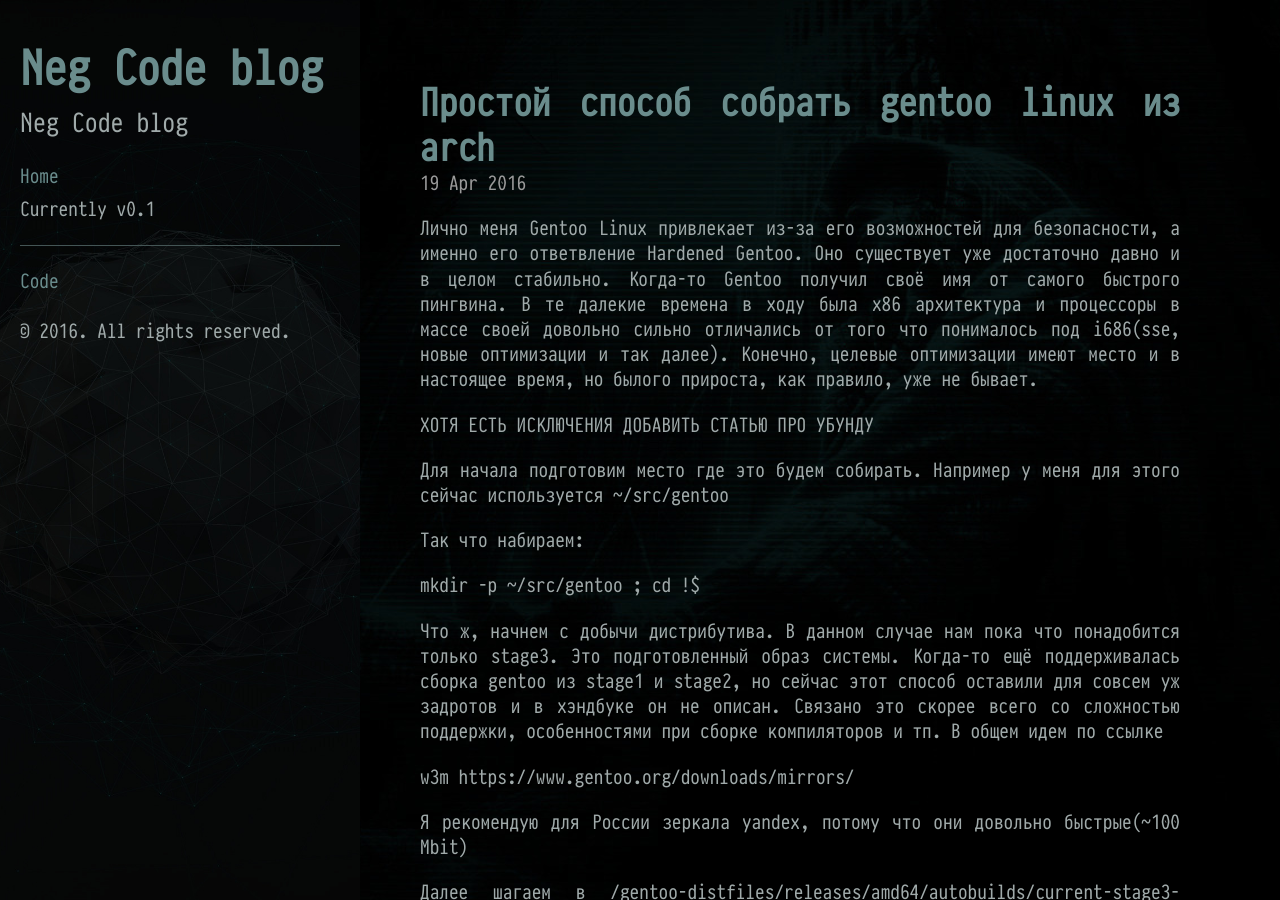
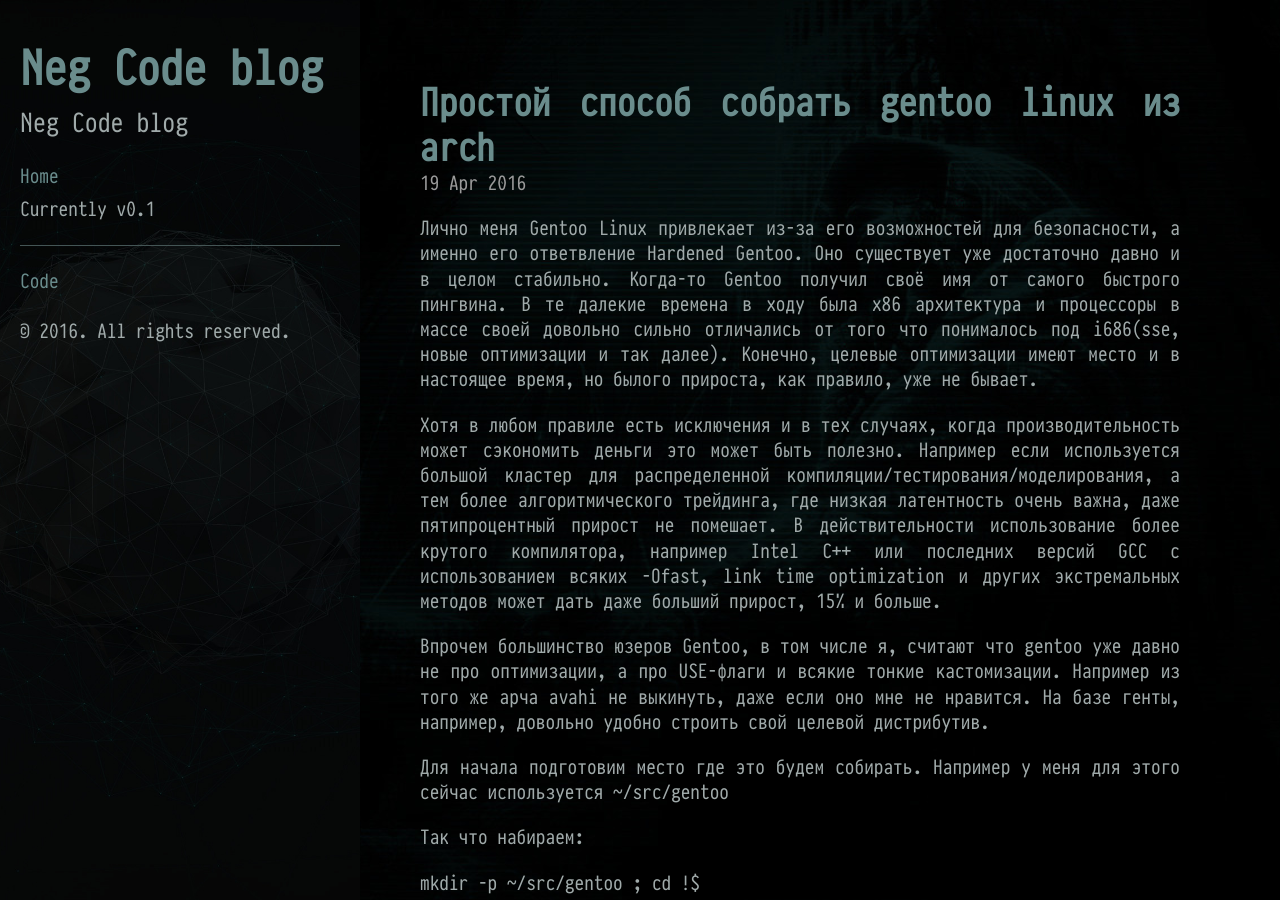
Before and after one commit to neg-serg/neg-serg.github.io, a Jekyll site: the page built from _posts/2016-04-19-gentoo-bootstrap.md, in a window 1280 px wide and 900 px high. Built offline with Jekyll 4.4.1, drawn with Linux system fonts in a browser that asks for light colours; comment, search, counter and statistics services are not loaded.

Commit message:
fix gentoo article

```diff
--- a/_posts/2016-04-19-gentoo-bootstrap.md
+++ b/_posts/2016-04-19-gentoo-bootstrap.md
@@ -19,7 +19,22 @@
 новые оптимизации и так далее). Конечно, целевые оптимизации имеют место
 и в настоящее время, но былого прироста, как правило, уже не бывает.
 
-ХОТЯ ЕСТЬ ИСКЛЮЧЕНИЯ ДОБАВИТЬ СТАТЬЮ ПРО УБУНДУ
+<!--excerpt-->
+
+Хотя в любом правиле есть исключения и в тех случаях, когда
+производительность может сэкономить деньги это может быть полезно. Например
+если используется большой кластер для распределенной
+компиляции/тестирования/моделирования, а тем более алгоритмического
+трейдинга, где низкая латентность очень важна, даже пятипроцентный прирост не
+помешает. В действительности использование более крутого компилятора,
+например Intel C++ или последних версий GCC с использованием всяких -Ofast,
+link time optimization и других экстремальных методов может дать даже больший
+прирост, 15% и больше.
+
+Впрочем большинство юзеров Gentoo, в том числе я, считают что gentoo уже
+давно не про оптимизации, а про USE-флаги и всякие тонкие кастомизации.
+Например из того же арча avahi не выкинуть, даже если оно мне не нравится. На
+базе генты, например, довольно удобно строить свой целевой дистрибутив.
 
 Для начала подготовим место где это будем собирать. Например у меня для этого
 сейчас используется ~/src/gentoo
```
